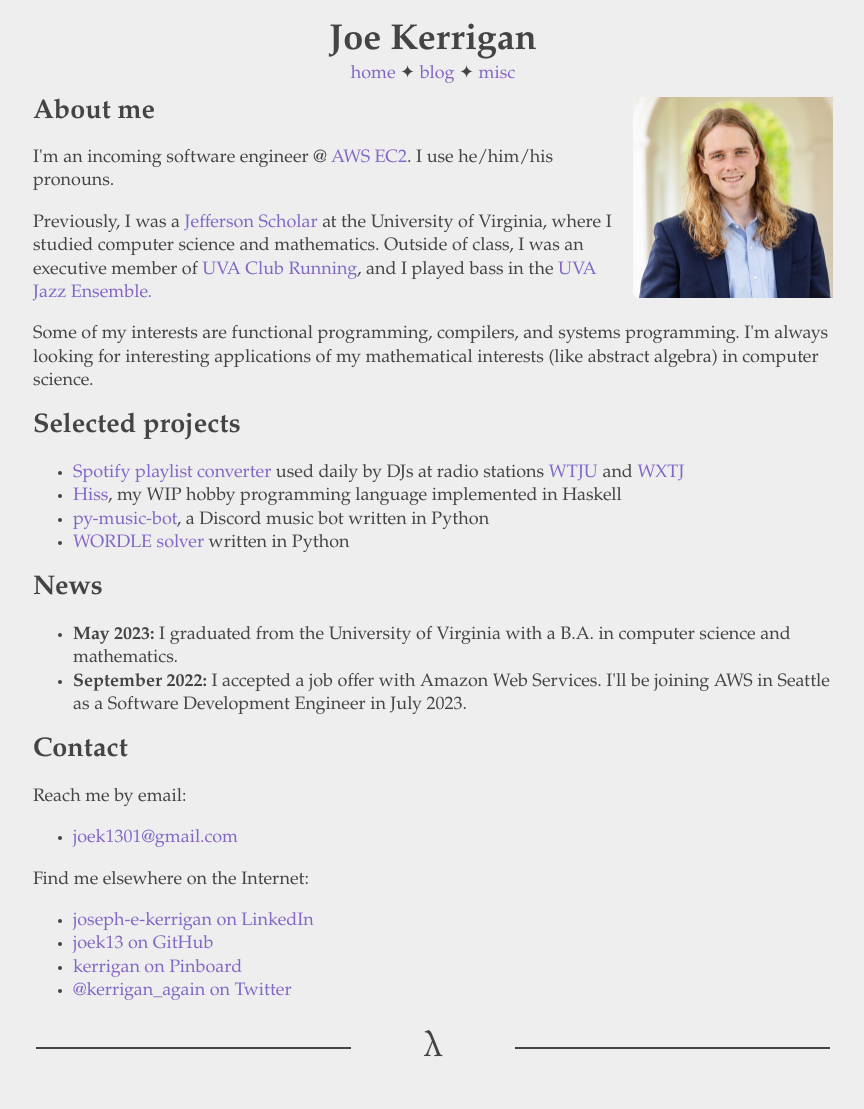
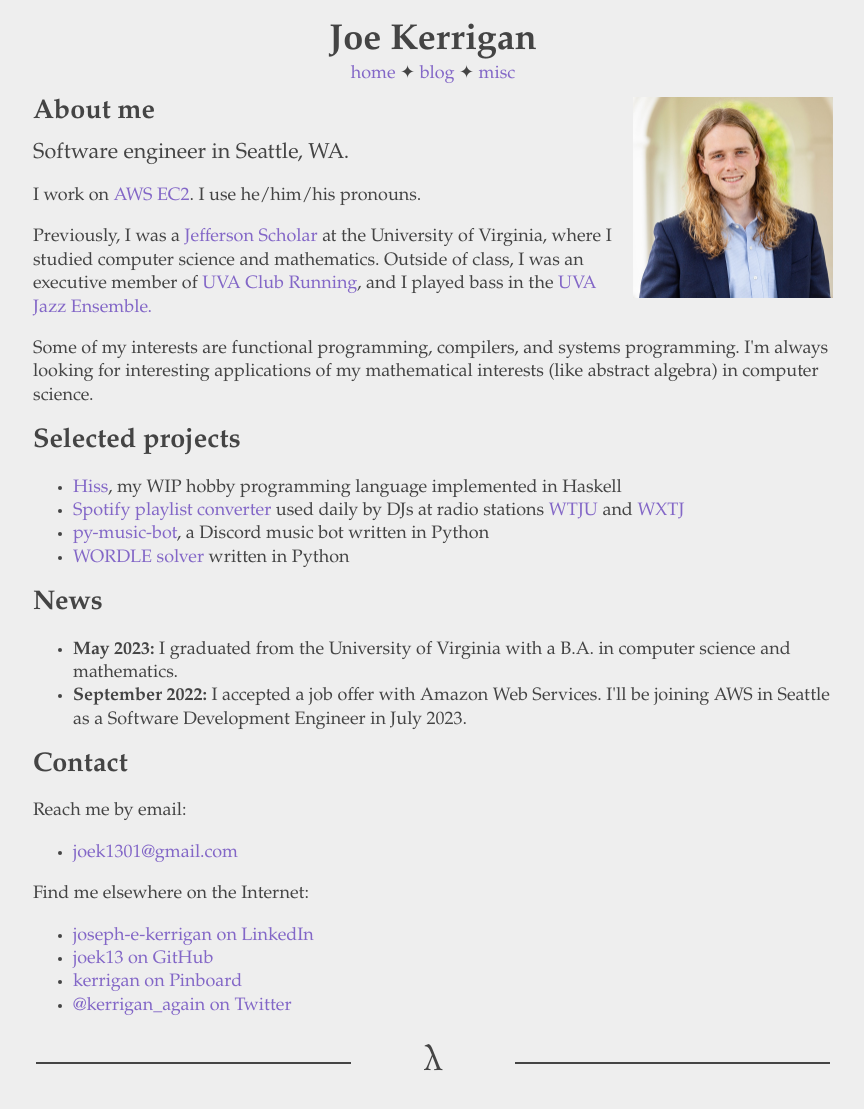
Before and after one commit to joek13/joek13.github.io, a Jekyll site: the page built from index.html, in a window 1280 px wide. Shown: the whole page, without its empty margins (207-1071 px from the left). Built offline with Jekyll 4.4.1, drawn with Linux system fonts in a browser that asks for light colours.

Commit message:
Update homepage

```diff
--- a/index.html
+++ b/index.html
@@ -1,7 +1,7 @@
 ---
 layout: default
 title: Joe Kerrigan
-description: Joe Kerrigan is a software engineer working at Amazon Web Services.
+description: Joe Kerrigan is a software engineer in Seattle, WA.
 image: /img/joe.jpg
 breadcrumbs: false
 ---
@@ -10,8 +10,10 @@ breadcrumbs: false
 
 <section id="about">
     <h2>About me</h2>
+    <p class="subtitle">Software engineer in Seattle, WA.</p>
     <p>
-        I'm an incoming software engineer @ <a href="https://aws.amazon.com/ec2/">AWS EC2</a>. I use he/him/his pronouns.
+        I work on <a href="https://aws.amazon.com/ec2/">AWS EC2</a>.
+        I use he/him/his pronouns.
     </p>
     <p>
         Previously, I was a <a href="https://www.jeffersonscholars.org/scholarship">Jefferson Scholar</a> at the University of Virginia,
@@ -27,8 +29,8 @@ breadcrumbs: false
     <h2>Selected projects</h2>
     <p>
     <ul>
+        <li><a href="/hiss">Hiss</a>, my WIP hobby programming language implemented in Haskell</li>
         <li><a href="https://www.kerrigan.dev/wxtj-converter/">Spotify playlist converter</a> used daily by DJs at radio stations <a href="https://wtju.net/">WTJU</a> and <a href="https://www.wxtj.fm/">WXTJ</a></li>
-        <li><a href="/hiss">Hiss</a>, my WIP hobby programming language implemented in Haskell</li>
         <li><a href="https://github.com/joek13/py-music-bot">py-music-bot</a>, a Discord music bot written in Python</li>
         <li><a href="/blog/wordle-solver">WORDLE solver</a> written in Python</li>
     </ul>
```
Also changed, not shown: _posts/2023-06-19-introducing-hiss.md (added, +29 -0 lines).
